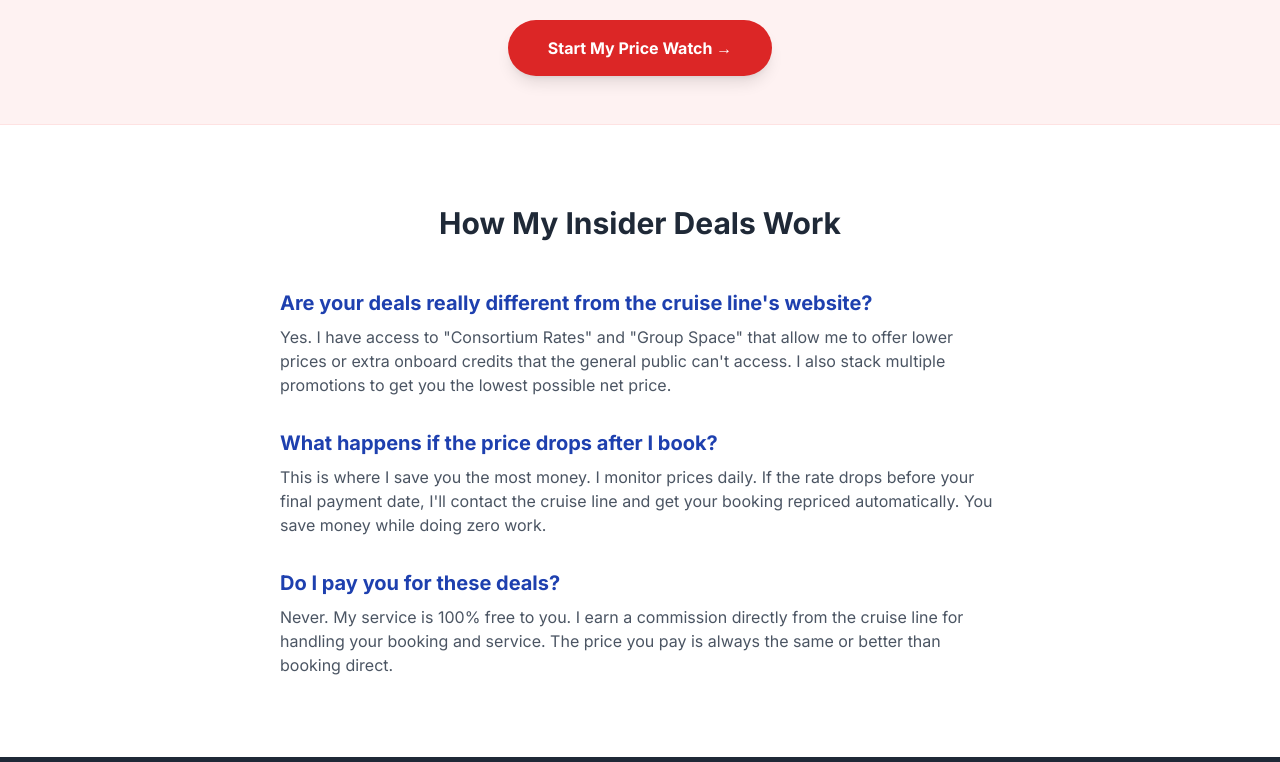
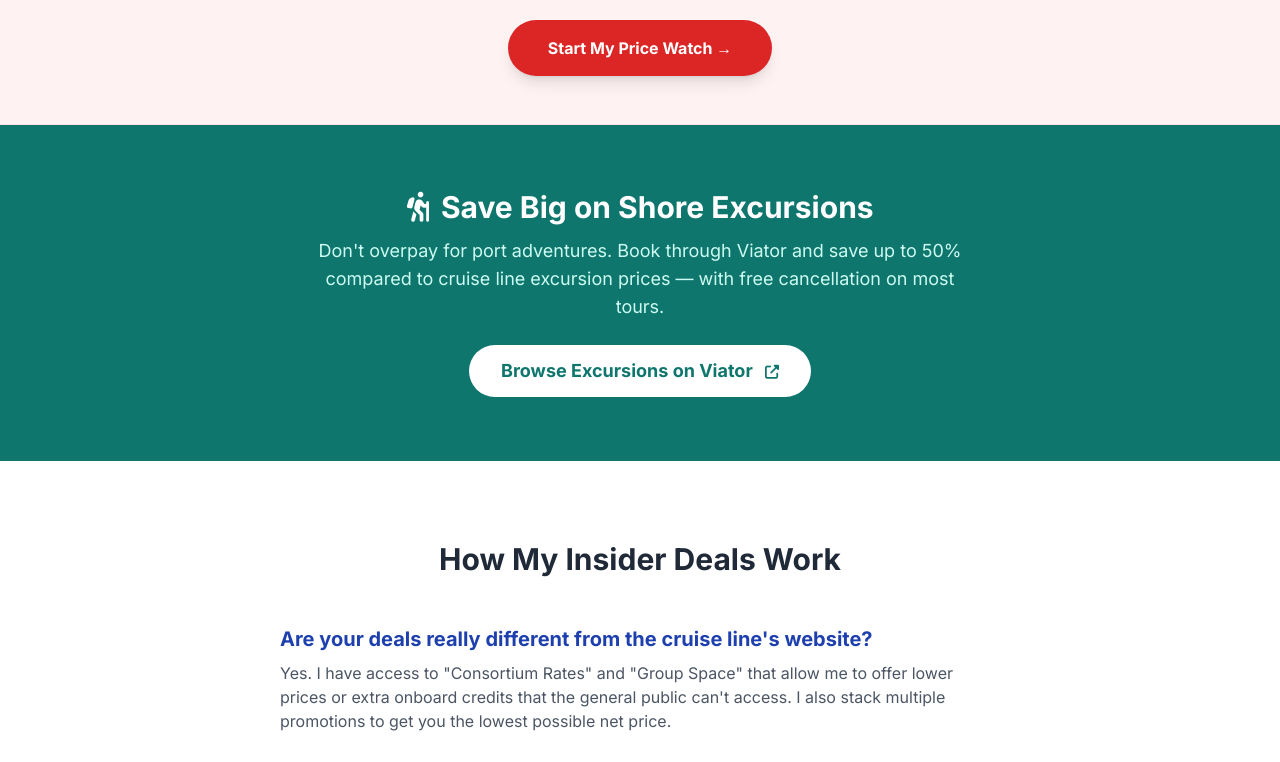
Before and after one commit to alanlekah/alantravels.github.io, a website: page deals.html in a window 1280 px wide. Shown: the part 1340-2102 px from the top of the page. Drawn offline with Linux system fonts and the light colour scheme.

Commit message:
Make Viator affiliate link prominent across site
- Add dedicated Viator excursions banner on homepage (between audit CTA and FAQ)
- Add Viator section on deals page (between urgency banner and FAQ)
- Link Viator text in homepage FAQ answer to affiliate URL
- Update cruise-lines page Viator CTA to link directly to Viator

```diff
--- a/deals.html
+++ b/deals.html
@@ -147,6 +147,15 @@
         </div>
     </section>
 
+    <!-- Shore Excursions / Viator -->
+    <section class="py-16 bg-teal-700 text-white">
+        <div class="container mx-auto px-6 text-center">
+            <h2 class="text-3xl font-bold mb-3"><i class="fas fa-hiking mr-3" aria-hidden="true"></i>Save Big on Shore Excursions</h2>
+            <p class="text-teal-100 text-lg mb-6 max-w-2xl mx-auto">Don't overpay for port adventures. Book through Viator and save up to 50% compared to cruise line excursion prices — with free cancellation on most tours.</p>
+            <a href="https://www.viator.com/?pid=P00166026&amp;uid=U00665124&amp;mcid=58086&amp;currency=USD" target="_blank" rel="noopener noreferrer" class="inline-block bg-white text-teal-700 font-bold py-3 px-8 rounded-full hover:bg-teal-50 transition duration-300 text-lg">Browse Excursions on Viator <i class="fas fa-external-link-alt text-sm ml-2" aria-hidden="true"></i></a>
+        </div>
+    </section>
+
     <!-- FAQ for Deals -->
     <section class="py-20 bg-white">
         <div class="container mx-auto px-6 max-w-3xl">
```
Also changed, not shown: cruise-lines.html (+1 -1 lines), index.html (+10 -1 lines).
